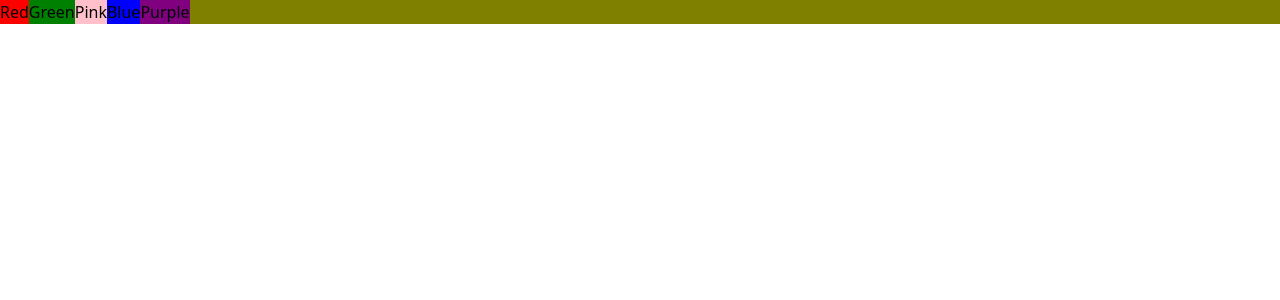
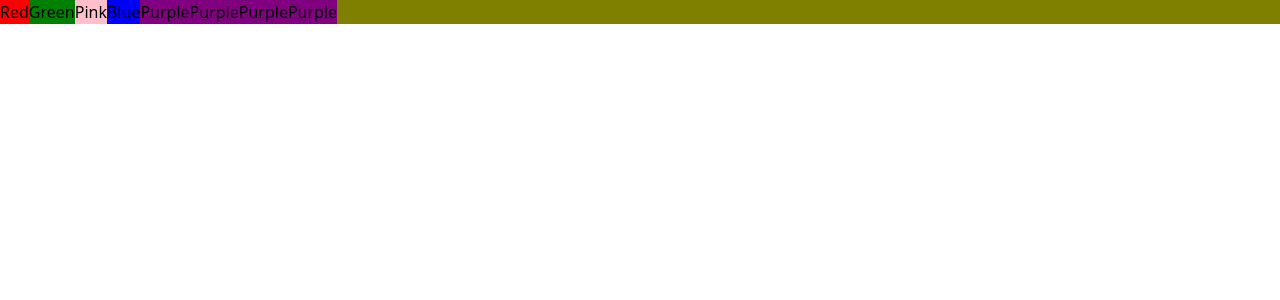
Before and after one commit to fazal-psylief/dev_repo, a React (Vite) app in the folder bgChanger/: page / in a window 1280 px wide. Shown: the top 300 px of the page. Built offline with nearby package versions, Linux system fonts and the light colour scheme.

Commit message:
Lines added

```diff
--- a/bgChanger/src/App.jsx
+++ b/bgChanger/src/App.jsx
@@ -28,6 +28,18 @@
             className='outline-none px-4 py-1 rounded-full text-white shadow-lg '
             style = {{backgroundColor: "purple"}}
           >Purple</button>
+          <button onClick={()=>setColor("purple")}
+            className='outline-none px-4 py-1 rounded-full text-white shadow-lg '
+            style = {{backgroundColor: "purple"}}
+          >Purple</button>
+          <button onClick={()=>setColor("purple")}
+            className='outline-none px-4 py-1 rounded-full text-white shadow-lg '
+            style = {{backgroundColor: "purple"}}
+          >Purple</button>
+          <button onClick={()=>setColor("purple")}
+            className='outline-none px-4 py-1 rounded-full text-white shadow-lg '
+            style = {{backgroundColor: "purple"}}
+          >Purple</button>
         </div>
       </div>
     </div>
```
